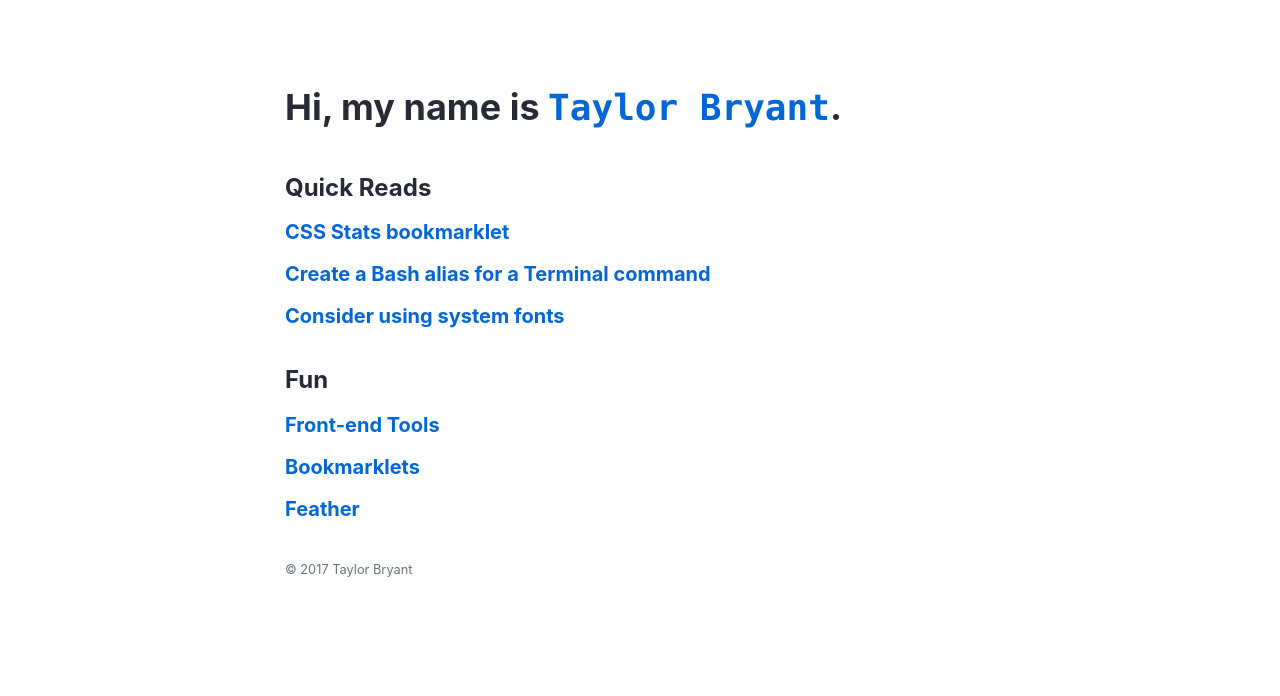
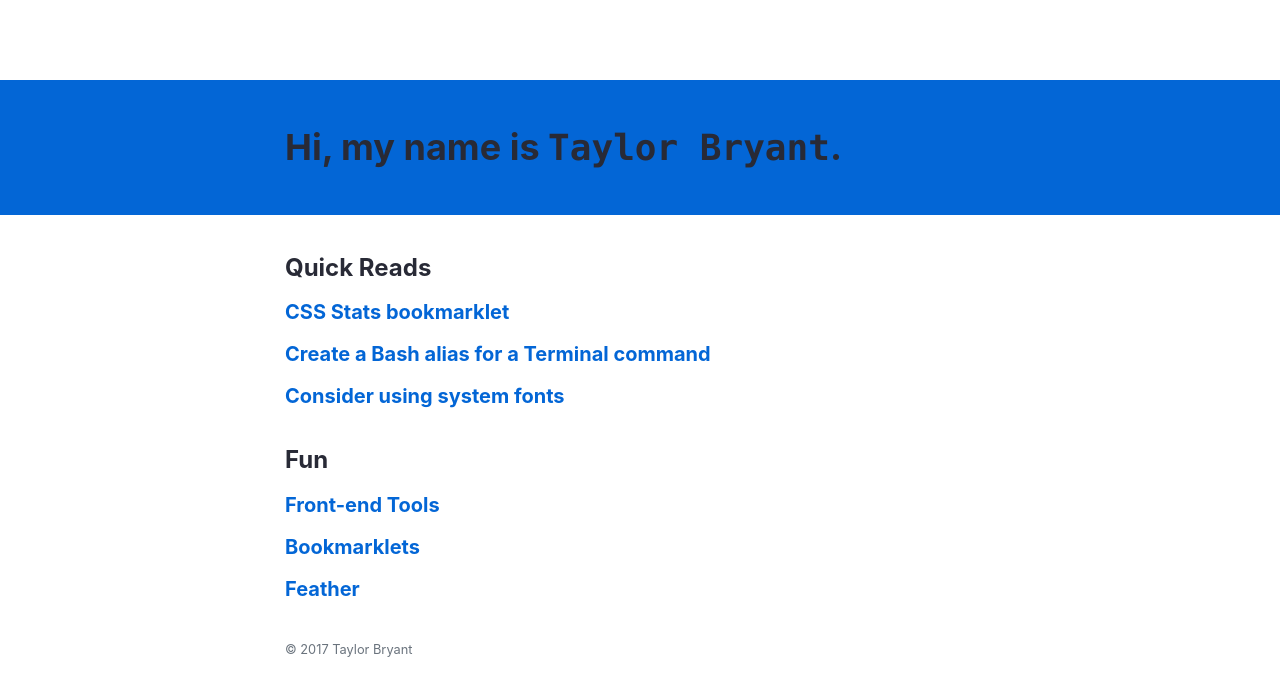
Before and after one commit to scottwater/taylorbryant.github.io, a Jekyll site: the page built from README.md, in a window 1280 px wide. Shown: the top 696 px of the page. Built offline with Jekyll 4.4.1, drawn with Linux system fonts in a browser that asks for light colours; our own code applies the rules of GitHub Pages for plain Markdown files.

Commit message:
Change header to blue background

```diff
--- a/_includes/style.scss
+++ b/_includes/style.scss
@@ -71,6 +71,7 @@ figure {
  */
 
 hr {
+  -webkit-box-sizing: content-box;
           box-sizing: content-box; /* 1 */
   height: 0; /* 1 */
   overflow: visible; /* 2 */
@@ -107,6 +108,7 @@ a {
 abbr[title] {
   border-bottom: none; /* 1 */
           text-decoration: underline; /* 2 */
+  -webkit-text-decoration: underline dotted;
           text-decoration: underline dotted; /* 2 */
 }
 
@@ -296,6 +298,7 @@ fieldset {
  */
 
 legend {
+  -webkit-box-sizing: border-box;
           box-sizing: border-box; /* 1 */
   color: inherit; /* 2 */
   display: table; /* 1 */
@@ -328,6 +331,7 @@ textarea {
  */
 
 [type='checkbox'], [type='radio'] {
+  -webkit-box-sizing: border-box;
           box-sizing: border-box; /* 1 */
   padding: 0; /* 2 */
 }
@@ -518,10 +522,12 @@ $dt-yellow: #f1fa8c;
 }
 
 *, *:before, *:after {
+  -webkit-box-sizing: inherit;
           box-sizing: inherit;
 }
 
 html {
+  -webkit-box-sizing: border-box;
           box-sizing: border-box;
   font-family: sans-serif;
       -ms-text-size-adjust: 100%;
@@ -549,6 +555,7 @@ a:hover, a:active {
 
 img {
   border-style: none;
+  -webkit-box-sizing: content-box;
           box-sizing: content-box;
   max-width: 100%;
 }
@@ -669,6 +676,12 @@ strong {
   line-height: 1.5;
 }
 
+.header--home {
+  background-color: #0366d6;
+  margin: 40px -36vw;
+  padding: 40px 36vw;
+}
+
 .list-item {
   margin-top: 20px;
 }
@@ -698,8 +711,12 @@ strong {
 /* Footer */
 footer {
   color: #6a737d;
+  display: -webkit-box;
+  display: -ms-flexbox;
   display: flex;
   font-size: 80%;
+  -webkit-box-pack: justify;
+  -ms-flex-pack: justify;
   justify-content: space-between;
   margin-top: 40px;
 }
--- a/_layouts/default.html
+++ b/_layouts/default.html
@@ -3,7 +3,9 @@ layout: compress
 ---
 
 {% include header.html %}
-  <h1 class="self-introduction">Hi, my name is <span class="blue monospace">Taylor Bryant</span>.</h1>
+  <header class="header--home">
+    <h1 class="self-introduction">Hi, my name is <span class="monospace">Taylor Bryant</span>.</h1>
+  </header>
 
   <h2>Quick Reads</h2>
   {% for post in site.posts %}
```
Lines whose indentation alone changed are shown as unchanged.
